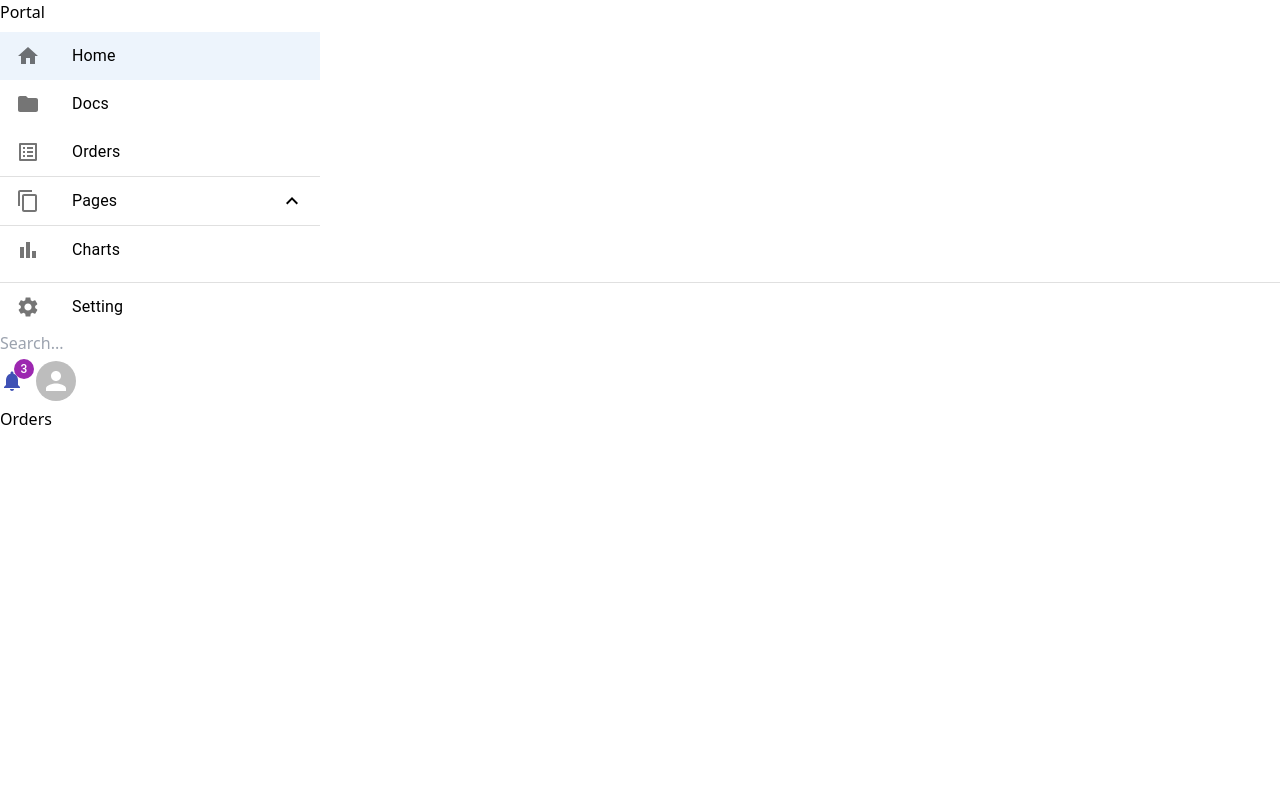
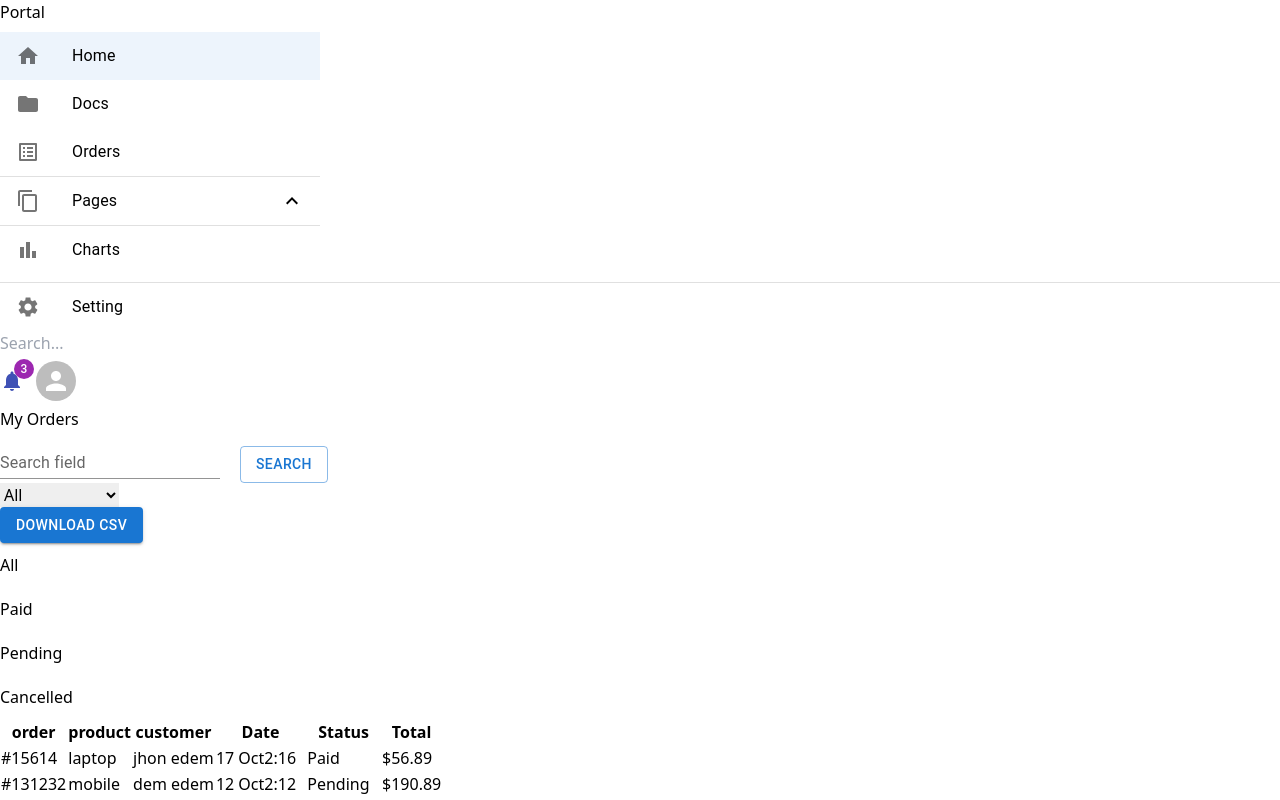
Before and after one commit to saurabhkumarxmpt/Mini-React-Projects, a React app in the folder Admin-dashboard/: page /orders in a window 1280 px wide. Shown: the top 800 px of the page. Built offline with nearby package versions, Linux system fonts and the light colour scheme; the HTML template or start-up script is replaced by a standard one.

Commit message:
work on order page

```diff
--- a/Admin-dashboard/package.json
+++ b/Admin-dashboard/package.json
@@ -15,6 +15,7 @@
     "@mui/icons-material": "^6.0.2",
     "@mui/material": "^6.0.2",
     "@mui/x-charts": "^7.16.0",
+    "@vercel/analytics": "^1.3.1",
     "dom": "^0.0.3",
     "react": "^18.3.1",
     "react-dom": "^17.0.0 || ^18.0.0",
--- a/Admin-dashboard/src/Pages/Orders/Orders.jsx
+++ b/Admin-dashboard/src/Pages/Orders/Orders.jsx
@@ -1,8 +1,49 @@
+import * as React from 'react';
+import TextField from '@mui/material/TextField';
+import Button from '@mui/material/Button';
+import './styles/index.css'
+import Data from './TableData/Table'
 const Orders=()=>{
     return(
         <div>
-            <h1>Orders</h1>
-        </div>
+        <div className=" flex w-[1060px] justify-between items-center">
+            <div>
+                <h1 className="text-2xl">My Orders</h1>
+            </div>
+            <div className='flex gap-6 pr-[10px] items-center'>
+            <div>
+            <TextField
+          id="standard-search"
+          label="Search field"
+          type="search"
+          variant="standard"
+        />
+        <Button variant="outlined" sx={{marginTop:'15px',marginLeft:'20px'}}>Search</Button>
+            </div>
+            <div className='mt-3'>
+                <select name="select" id="name" className='mt-1 block w-full px-3 py-2 bg-white border border-gray-300 rounded-md shadow-sm focus:outline-none focus:ring-indigo-500 focus:border-indigo-500 sm:text-sm'>
+                <option value="All">All</option>
+                <option value="this week">This Week</option>
+                <option value="This Month">This Month</option>
+                <option value="3 Last Month">3 Last Month</option>
+
+                </select>
+            </div>
+            <div className='mt-4'>
+            <Button variant="contained">Download CSV</Button>
+            </div>
+            </div>
+           </div>
+            <div className='flex w-[1060px] bg-white justify-around text-center my-[40px]  font-semibold orderbox'>
+                    <div>All</div>
+                    <div>Paid</div>
+                    <div>Pending</div>
+                    <div>Cancelled</div>
+            </div>
+            <div>
+                <Data />
+            </div>
+           </div>
     )
 }
 
--- /dev/null
+++ b/Admin-dashboard/src/Pages/Orders/TableData/Data.jsx
@@ -0,0 +1,75 @@
+export const Data=[
+    {
+        orderId:'#15614',
+        product:'laptop',
+        customer:'jhon edem',
+        date:['17 Oct','2:16'],
+        Status:'Paid',
+        Total:'$56.89'
+
+    },
+    {
+        orderId:'#131232',
+        product:'mobile',
+        customer:'dem edem',
+        date:['12 Oct','2:12'],
+        Status:'Pending',
+        Total:'$190.89'
+
+    },
+    {
+        orderId:'#3211',
+        product:'screen',
+        customer:'himash',
+        date:['23 Oct','21:16'],
+        Status:'Cancelled',
+        Total:'$56.89'
+
+    },
+    {
+        orderId:'#15614',
+        product:'laptop',
+        customer:'jhon edem',
+        date:['17 Oct','2:16'],
+        Status:'Paid',
+        Total:'$56.89'
+
+    },
+    {
+        orderId:'#15614',
+        product:'laptop',
+        customer:'jhon edem',
+        date:['17 Oct','2:16'],
+        Status:'Paid',
+        Total:'$56.89'
+
+    },
+    {
+        orderId:'#15614',
+        product:'laptop',
+        customer:'jhon edem',
+        date:['17 Oct','2:16'],
+        Status:'Panding',
+        Total:'$56.89'
+
+    },
+    {
+        orderId:'#15614',
+        product:'laptop',
+        customer:'jhon edem',
+        date:['17 Oct','2:16'],
+        Status:'Paid',
+        Total:'$56.89'
+
+    },
+    {
+        orderId:'#15614',
+        product:'laptop',
+        customer:'jhon edem',
+        date:['17 Oct','2:16'],
+        Status:'Cancelled',
+        Total:'$56.89'
+
+    },
+
+]
--- /dev/null
+++ b/Admin-dashboard/src/Pages/Orders/TableData/Table.jsx
@@ -0,0 +1,32 @@
+import { useState } from "react"
+import {Data} from './Data';
+    const tableItem=Data.map(Order =>
+            <tr>
+                <td>{Order.orderId}</td>
+                <td>{Order.product}</td>
+                <td>{Order.customer}</td>
+                <td>{Order.date[0]}{Order.date[1]}</td>
+                <td>{Order.Status}</td>
+                <td>{Order.Total}</td>
+            </tr>
+    )
+
+const Table=()=>{
+    return(
+        <>
+        <table>
+                <tr>
+                    <th>order</th>
+                    <th>product</th>
+                    <th>customer</th>
+                    <th>Date</th>
+                    <th>Status</th>
+                    <th>Total</th>
+                </tr>
+                {tableItem}
+            </table>
+        </>
+    )
+}
+
+export default Table
--- /dev/null
+++ b/Admin-dashboard/src/Pages/Orders/styles/index.css
@@ -0,0 +1,11 @@
+.orderbox > div{
+    padding-top: 10px;
+    padding-bottom: 10px;
+    width: 265px;
+    transition: all 0.3s;
+    cursor: pointer;
+}
+.orderbox > div:hover{
+
+    background-color: rgb(199, 199, 240);
+}
```
Also changed, not shown: 1 other file (tests, documents, lock files or other folders).
